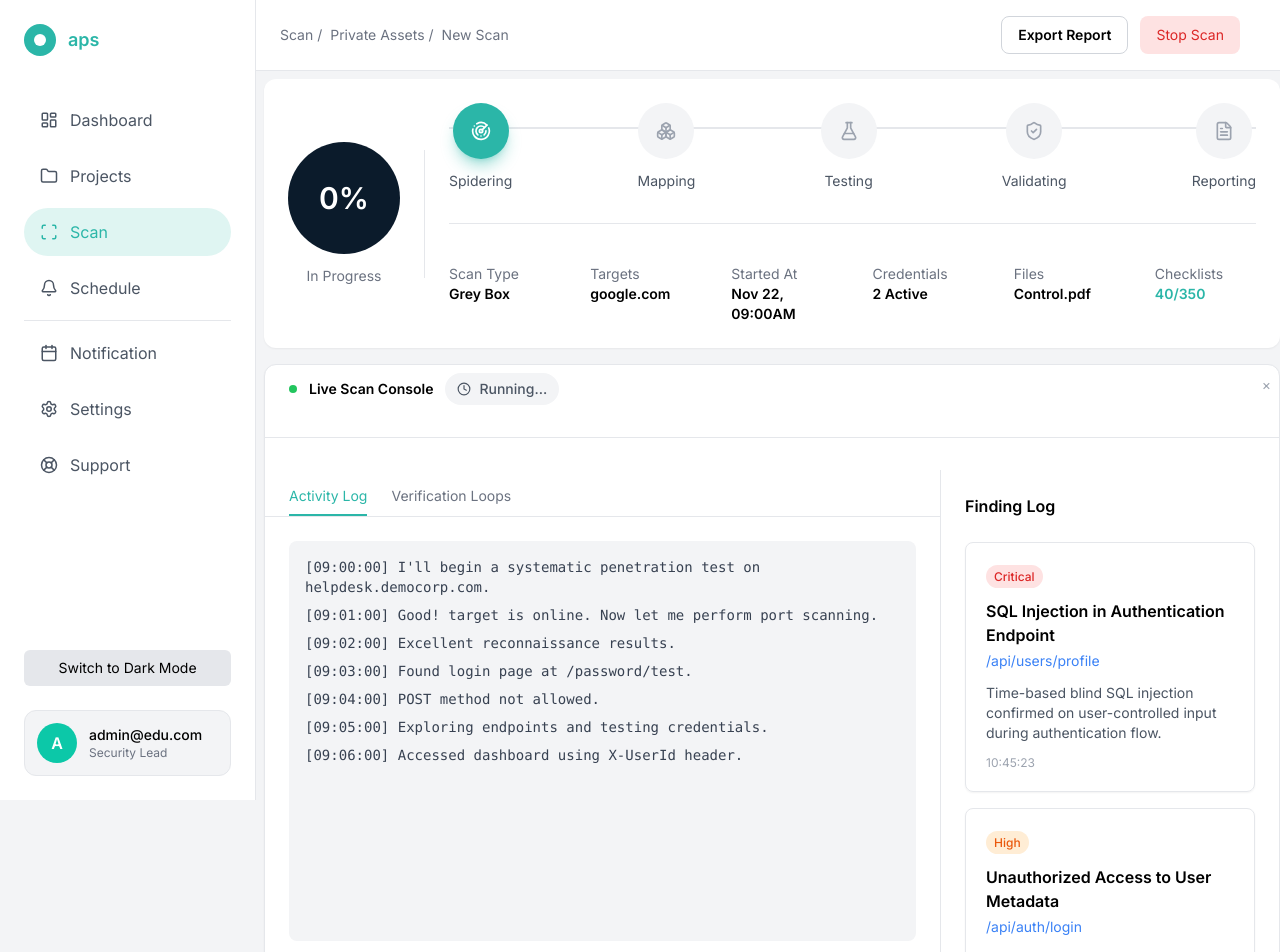
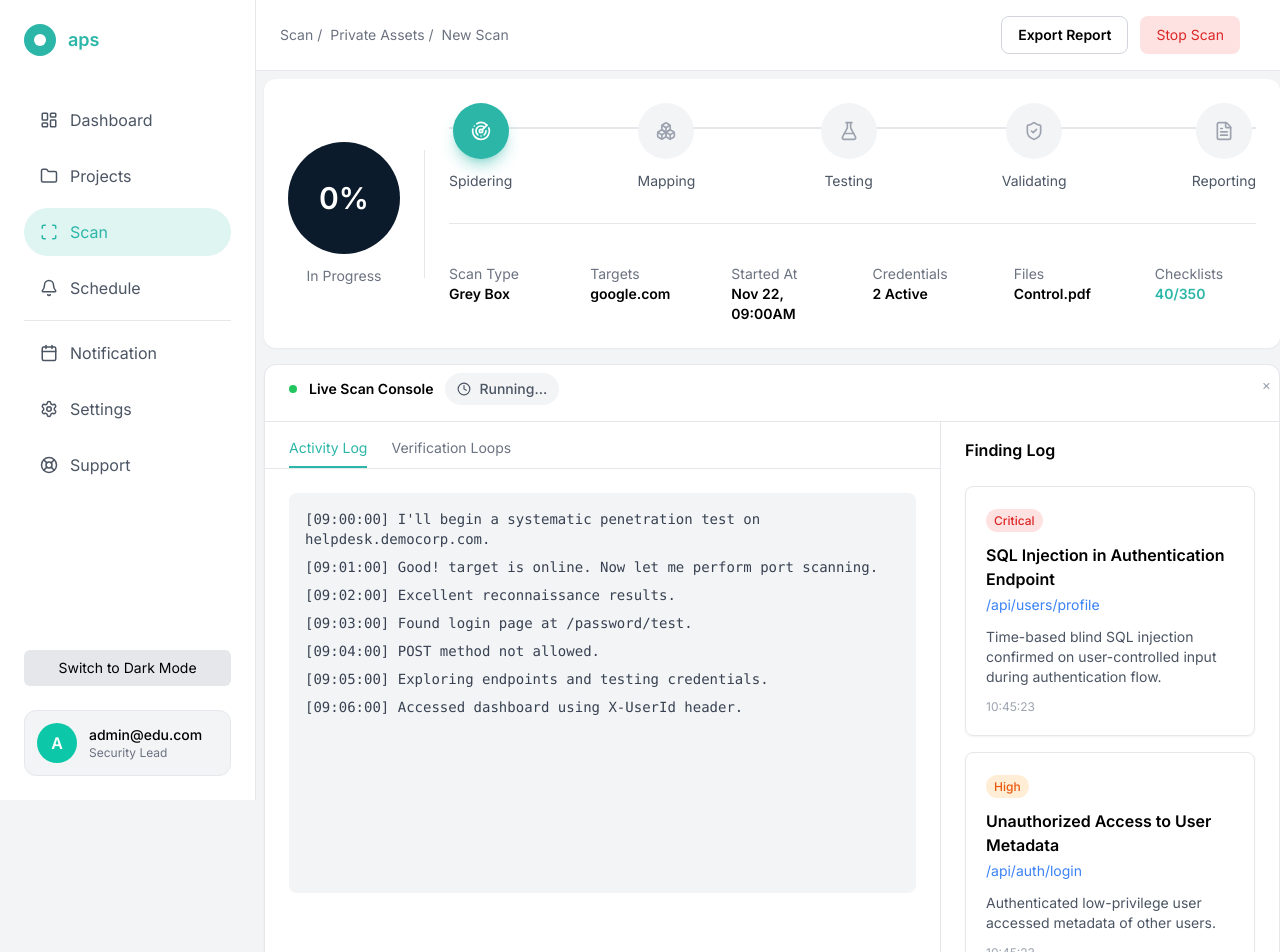
Before and after one commit to Vanshika-Sharma15/aps-dashboard, a React (Vite) app: page /scans in a window 1280 px wide. Shown: the top 952 px of the page. Built offline with nearby package versions, Linux system fonts and the light colour scheme.

Commit message:
fixed scanpage console

```diff
--- a/src/pages/ScanPage.jsx
+++ b/src/pages/ScanPage.jsx
@@ -158,7 +158,7 @@ function ScanPage() {
           <div className="mr-2 text-gray-400 text-sm cursor-pointer">×</div>
         </div>
 
-        <div className="border-t border-gray-200 dark:border-gray-700 mt-8 mb-8"></div>
+        <div className="border-t border-gray-200 dark:border-gray-700 mt-4 mb-0"></div>
 
         {/* Body */}
         <div className="grid grid-cols-3">
@@ -191,7 +191,7 @@ function ScanPage() {
           </div>
 
           {/* RIGHT SIDE */}
-          <div className="p-6">
+          <div className="p-6 pt-4">
             <h3 className="font-semibold text-black dark:text-white mb-6">
               Finding Log
             </h3>
```
